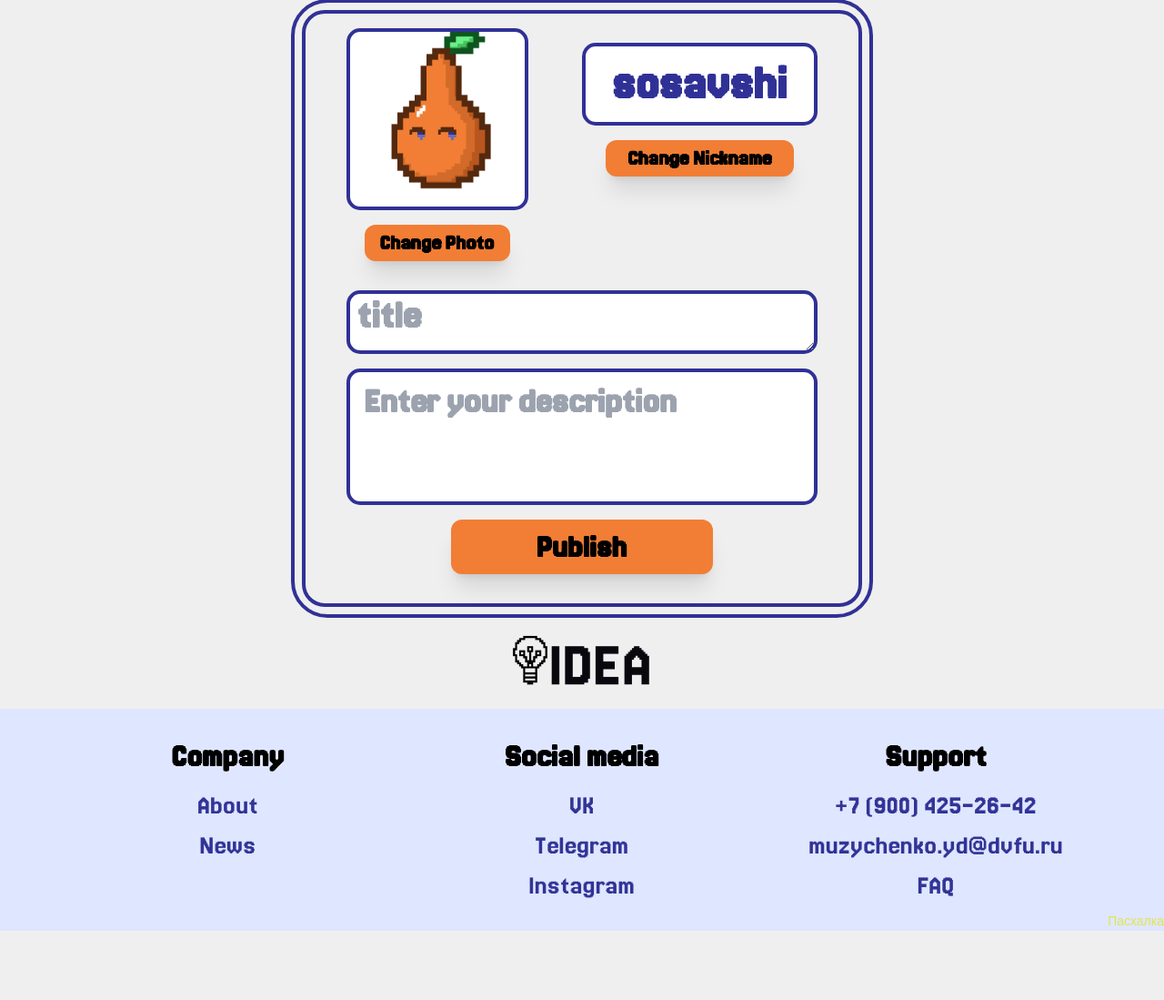
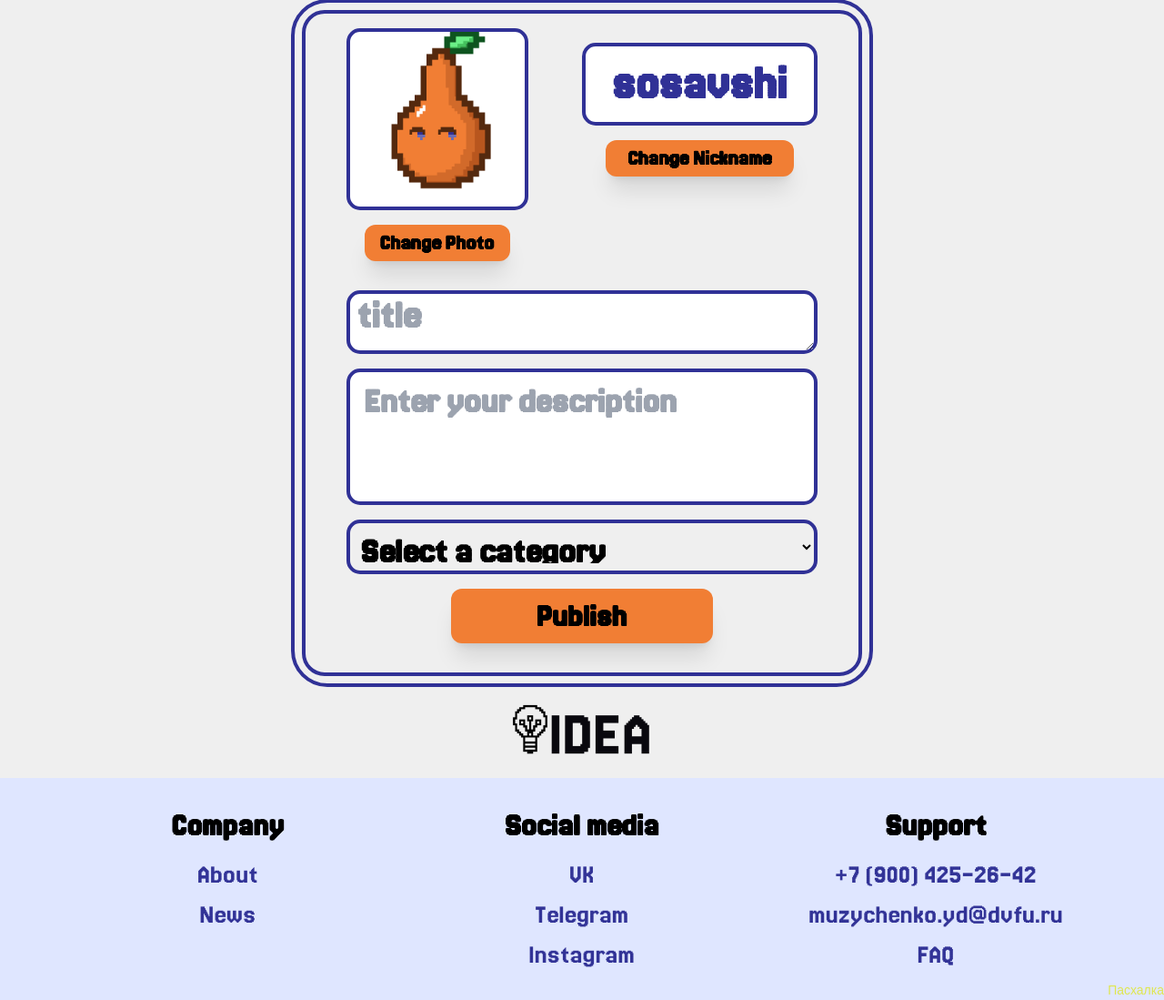
Before and after one commit to shxlny/IDEA, a Django app: page /account/ in a window 1280 px wide. Shown: the part 201-1300 px from the top of the page at 91% size. Before the commit the page ends 1224 px from the top, so only its background shows below. Run offline with Django 5.2, Linux system fonts and the light colour scheme; a user stored in the database is signed in; data comes from the database, SQL or seed files in the repository; both versions use the stored data as it was after the commit; style sheets or scripts are compiled from the project's sources; some libraries are stand-ins or nearby versions.

Commit message:
drop down list

```diff
--- a/fefu/crowdapp/templates/account.html
+++ b/fefu/crowdapp/templates/account.html
@@ -100,6 +100,16 @@
                             <textarea class="mt-4 h-[150px] w-[90%] border-4 rounded-[15px] border-[#303196] font-bold p-4 text-2xl xl:text-[40px] resize-none focus:outline-none placeholder:text-gray-400"
                                 name="idea_desc" placeholder="Enter your description"></textarea>
                         </div>
+                        <div class="w-full flex justify-center mt-4">
+                            <select name="idea_category" class="h-[60px] w-[90%] border-4 rounded-[15px] border-[#303196] font-bold text-2xl xl:text-[40px] p-2 focus:outline-none">
+                                <option value="" disabled selected>Select a category</option>
+                                <option value="Computer science" class="font-bold">Computer science</option>
+                                <option value="technology" class="font-bold">Technology</option>
+                                <option value="science" class="font-bold">Science</option>
+                                <option value="business" class="font-bold">Business</option>
+                                <option value="art" class="font-bold">Art</option>
+                            </select>
+                        </div>
                         <div class="flex w-full justify-center">
                             <button type="submit" id="publishButton" class="mt-4 w-[50%] h-[60px] rounded-xl bg-[#F17E34] text-4xl font-bold text-black shadow-xl">
                                 Publish
```
Also changed, not shown: fefu/db.sqlite3.
